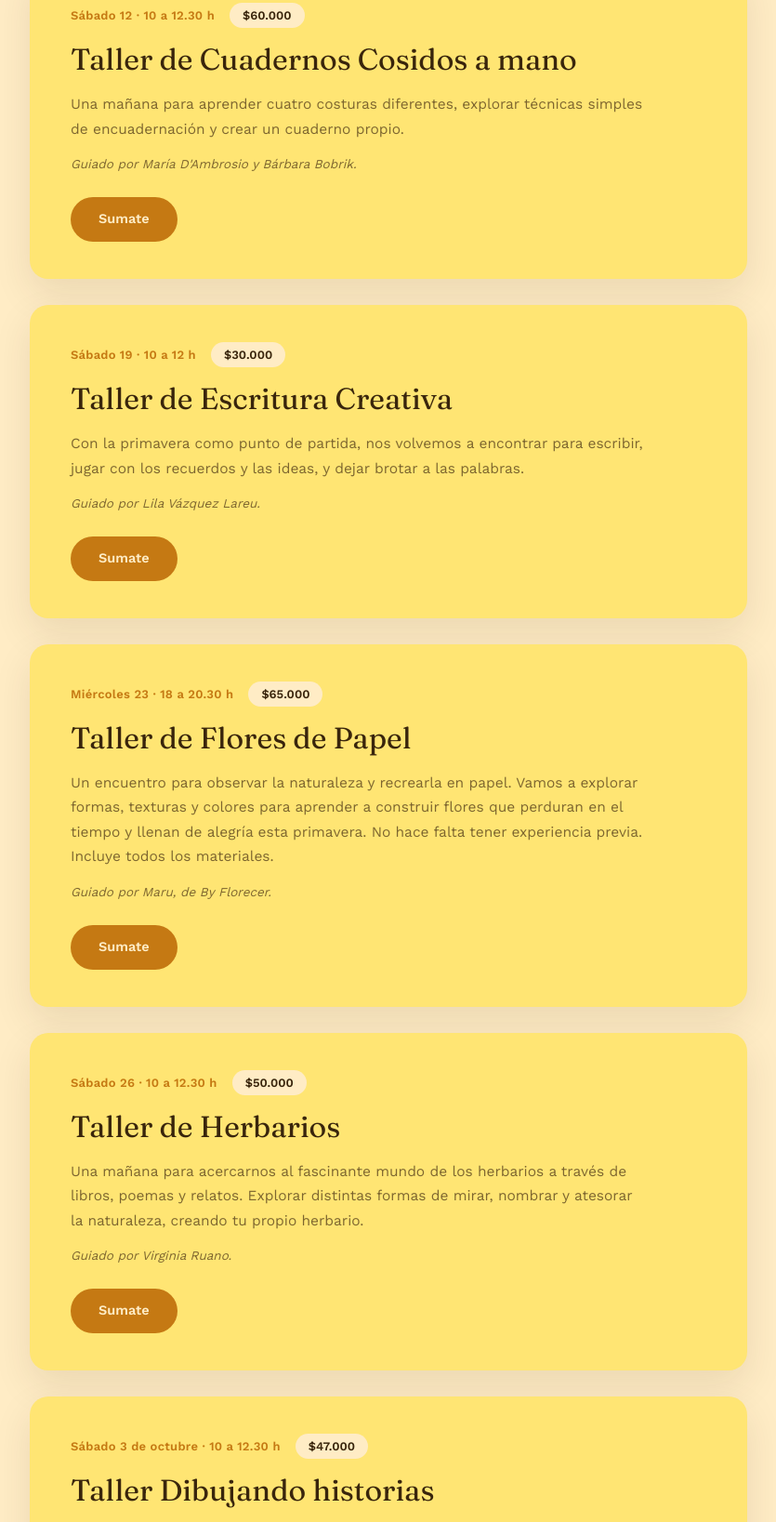
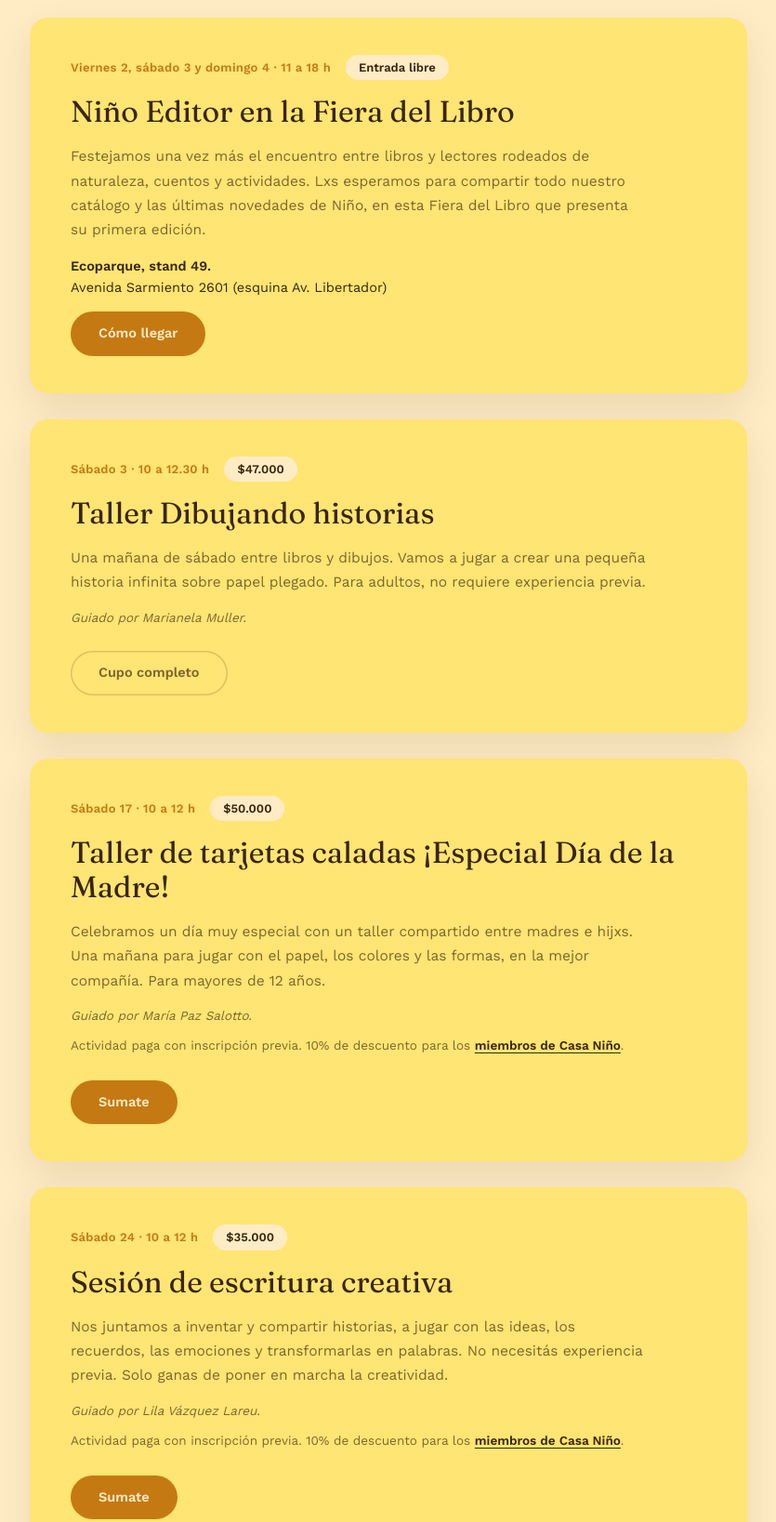
Before and after one commit to Casaninio/casa-nino-site, a website: page agenda.html in a window 1280 px wide. Shown: the part 544-2181 px from the top of the page at 93% size, without its empty margins (222-1057 px from the left). Drawn offline with nearby package versions, Linux system fonts and the light colour scheme.

Commit message:
Update agenda.html

```diff
--- a/agenda.html
+++ b/agenda.html
@@ -1,9 +1,10 @@
+
 <!DOCTYPE html>
 <html lang="es">
 <head>
 <meta charset="UTF-8">
 <meta name="viewport" content="width=device-width, initial-scale=1.0">
-<title>Agenda Septiembre — Casa Niño</title>
+<title>Agenda Octubre — Casa Niño</title>
 <link rel="preconnect" href="https://fonts.googleapis.com">
 <link href="https://fonts.googleapis.com/css2?family=Fraunces:ital,opsz,wght@0,9..144,300;0,9..144,400;0,9..144,500;1,9..144,400&family=Work+Sans:wght@400;500;600&display=swap" rel="stylesheet">
 <style>
@@ -50,6 +51,9 @@
     color:var(--ink-soft); font-size:16.5px; line-height:1.7; max-width:560px; margin:0 auto;
   }
 
+  .intro-block p a{color:var(--ink); font-weight:600; text-decoration:underline; text-underline-offset:3px;}
+  .intro-block p a:hover{color:var(--mustard);}
+
   /* ── lista de talleres ── */
   .talleres{max-width:820px; margin:0 auto; padding:36px 24px 100px;}
   .taller{
@@ -88,6 +92,11 @@
     transition:opacity .2s ease, transform .2s ease;
   }
   .taller-btn:hover{opacity:.88; transform:translateY(-1px);}
+  .taller-btn.completo{
+    background:transparent; color:var(--ink-soft);
+    box-shadow:inset 0 0 0 1.5px var(--line); cursor:default;
+  }
+  .taller-btn.completo:hover{opacity:1; transform:none;}
 
   /* ── cierre ── */
   .cierre{
@@ -100,6 +109,19 @@
   .cierre p{color:var(--ink-soft); font-size:14.5px; line-height:1.7;}
   .cierre a{color:var(--ink); font-weight:600; text-decoration:underline; text-underline-offset:3px;}
   .cierre a:hover{color:var(--mustard);}
+
+  /* ── extras octubre ── */
+  .taller p.lugar{
+    font-size:14.5px; color:var(--ink); margin-bottom:14px; line-height:1.6;
+  }
+  .taller p.nota{
+    font-size:13.5px; color:var(--ink-soft); line-height:1.6; margin-bottom:26px;
+  }
+  .taller p.guia + p.nota{margin-top:-14px;}
+  .taller p.nota a{
+    color:var(--ink); font-weight:600; text-decoration:underline; text-underline-offset:3px;
+  }
+  .taller p.nota a:hover{color:var(--mustard);}
 
   @media (max-width:600px){
     .top{padding:16px 20px;}
@@ -118,71 +140,85 @@
   </div>
 
   <div class="intro-block">
-    <div class="kicker">Agenda Septiembre</div>
-    <h1>Cinco talleres para la primavera</h1>
-    <p>Te esperamos para compartir las distintas actividades que estaremos dictando en la librería. Elegí la que mejor va con vos y sumate completando el formulario de inscripción. ¡Los cupos son limitados y vuelan!</p>
+    <div class="kicker">Agenda Octubre</div>
+    <h1>Un mes de feria, talleres y misterio</h1>
+    <p>Te esperamos para compartir las distintas actividades que preparamos para este mes, dentro y fuera de la librería. Elegí la que mejor va con vos y, en los talleres, sumate completando el formulario de inscripción. Tenés un 10% de descuento <a href="registro.html">registrándote a Casa Niño</a>.<br>¡Los cupos son limitados y vuelan!</p>
   </div>
 
   <div class="talleres">
 
-    <!-- ───────── TALLER 1 ───────── -->
+    <!-- ───────── ACTIVIDAD 1 ───────── -->
     <div class="taller">
       <div class="taller-meta">
-        <span class="taller-fecha">Sábado 12 · 10 a 12.30 h</span>
-        <span class="taller-precio">$60.000</span>
+        <span class="taller-fecha">Viernes 2, sábado 3 y domingo 4 · 11 a 18 h</span>
+        <span class="taller-precio">Entrada libre</span>
       </div>
-      <h2>Taller de Cuadernos Cosidos a mano</h2>
-      <p class="desc">Una mañana para aprender cuatro costuras diferentes, explorar técnicas simples de encuadernación y crear un cuaderno propio.</p>
-      <p class="guia">Guiado por María D'Ambrosio y Bárbara Bobrik.</p>
-      <a href="https://docs.google.com/forms/d/e/1FAIpQLSficOISTGalmwy9ghoBbsx19wccZRzuPimTpvBiYmRQLGrOCw/viewform?usp=header" class="taller-btn" target="_blank" rel="noopener">Sumate</a>
+      <h2>Niño Editor en la Fiera del Libro</h2>
+      <p class="desc">Festejamos una vez más el encuentro entre libros y lectores rodeados de naturaleza, cuentos y actividades. Lxs esperamos para compartir todo nuestro catálogo y las últimas novedades de Niño, en esta Fiera del Libro que presenta su primera edición.</p>
+      <p class="lugar"><strong>Ecoparque, stand 49.</strong><br>Avenida Sarmiento 2601 (esquina Av. Libertador)</p>
+      <a href="https://www.google.com/maps/search/?api=1&amp;query=Ecoparque+Avenida+Sarmiento+2601+Buenos+Aires" class="taller-btn" target="_blank" rel="noopener">Cómo llegar</a>
     </div>
 
-    <!-- ───────── TALLER 2 ───────── -->
+    <!-- ───────── ACTIVIDAD 2 ───────── -->
     <div class="taller">
       <div class="taller-meta">
-        <span class="taller-fecha">Sábado 19 · 10 a 12 h</span>
-        <span class="taller-precio">$30.000</span>
-      </div>
-      <h2>Taller de Escritura Creativa</h2>
-      <p class="desc">Con la primavera como punto de partida, nos volvemos a encontrar para escribir, jugar con los recuerdos y las ideas, y dejar brotar a las palabras.</p>
-      <p class="guia">Guiado por Lila Vázquez Lareu.</p>
-      <a href="https://docs.google.com/forms/d/e/1FAIpQLSeevQJmu7vXvt1PzC3sW-sZvUQ73GZiS_8PX3OLZ-UM-SCb-Q/viewform?usp=header" class="taller-btn" target="_blank" rel="noopener">Sumate</a>
-    </div>
-
-    <!-- ───────── TALLER 3 ───────── -->
-    <div class="taller">
-      <div class="taller-meta">
-        <span class="taller-fecha">Miércoles 23 · 18 a 20.30 h</span>
-        <span class="taller-precio">$65.000</span>
-      </div>
-      <h2>Taller de Flores de Papel</h2>
-      <p class="desc">Un encuentro para observar la naturaleza y recrearla en papel. Vamos a explorar formas, texturas y colores para aprender a construir flores que perduran en el tiempo y llenan de alegría esta primavera. No hace falta tener experiencia previa. Incluye todos los materiales.</p>
-      <p class="guia">Guiado por Maru, de By Florecer.</p>
-      <a href="https://docs.google.com/forms/d/e/1FAIpQLSfP6FhcWaOLxUKKHftcOc2t_mW5EPieDnlIwt7ChTNdIJOuQg/viewform?usp=header" class="taller-btn" target="_blank" rel="noopener">Sumate</a>
-    </div>
-
-    <!-- ───────── TALLER 4 ───────── -->
-    <div class="taller">
-      <div class="taller-meta">
-        <span class="taller-fecha">Sábado 26 · 10 a 12.30 h</span>
-        <span class="taller-precio">$50.000</span>
-      </div>
-      <h2>Taller de Herbarios</h2>
-      <p class="desc">Una mañana para acercarnos al fascinante mundo de los herbarios a través de libros, poemas y relatos. Explorar distintas formas de mirar, nombrar y atesorar la naturaleza, creando tu propio herbario.</p>
-      <p class="guia">Guiado por Virginia Ruano.</p>
-      <a href="https://docs.google.com/forms/d/e/1FAIpQLScfJUkSaOdWXVr46zY4MesKGGKaGIBxq7DDy6BhaGfSwxqtlA/viewform?usp=header" class="taller-btn" target="_blank" rel="noopener">Sumate</a>
-    </div>
-
-    <!-- ───────── TALLER 5 ───────── -->
-    <div class="taller">
-      <div class="taller-meta">
-        <span class="taller-fecha">Sábado 3 de octubre · 10 a 12.30 h</span>
+        <span class="taller-fecha">Sábado 3 · 10 a 12.30 h</span>
         <span class="taller-precio">$47.000</span>
       </div>
       <h2>Taller Dibujando historias</h2>
       <p class="desc">Una mañana de sábado entre libros y dibujos. Vamos a jugar a crear una pequeña historia infinita sobre papel plegado. Para adultos, no requiere experiencia previa.</p>
       <p class="guia">Guiado por Marianela Muller.</p>
-      <a href="https://docs.google.com/forms/d/e/1FAIpQLSejBCGyE0G59dJNXnGCUgkphb0t6NYvtXT3xFFM9cTUekLoYw/viewform?usp=header" class="taller-btn" target="_blank" rel="noopener">Sumate</a>
+      <span class="taller-btn completo">Cupo completo</span>
+    </div>
+
+    <!-- ───────── ACTIVIDAD 3 ───────── -->
+    <div class="taller">
+      <div class="taller-meta">
+        <span class="taller-fecha">Sábado 17 · 10 a 12 h</span>
+        <span class="taller-precio">$50.000</span>
+      </div>
+      <h2>Taller de tarjetas caladas ¡Especial Día de la Madre!</h2>
+      <p class="desc">Celebramos un día muy especial con un taller compartido entre madres e hijxs. Una mañana para jugar con el papel, los colores y las formas, en la mejor compañía. Para mayores de 12 años.</p>
+      <p class="guia">Guiado por María Paz Salotto.</p>
+      <p class="nota">Actividad paga con inscripción previa. 10% de descuento para los <a href="registro.html">miembros de Casa Niño</a>.</p>
+      <a href="https://forms.gle/XY9mzfpDnhGvFwwK6" class="taller-btn" target="_blank" rel="noopener">Sumate</a>
+    </div>
+
+    <!-- ───────── ACTIVIDAD 4 ───────── -->
+    <div class="taller">
+      <div class="taller-meta">
+        <span class="taller-fecha">Sábado 24 · 10 a 12 h</span>
+        <span class="taller-precio">$35.000</span>
+      </div>
+      <h2>Sesión de escritura creativa</h2>
+      <p class="desc">Nos juntamos a inventar y compartir historias, a jugar con las ideas, los recuerdos, las emociones y transformarlas en palabras. No necesitás experiencia previa. Solo ganas de poner en marcha la creatividad.</p>
+      <p class="guia">Guiado por Lila Vázquez Lareu.</p>
+      <p class="nota">Actividad paga con inscripción previa. 10% de descuento para los <a href="registro.html">miembros de Casa Niño</a>.</p>
+      <a href="https://forms.gle/FAeYrMgKvp8ji6FP8" class="taller-btn" target="_blank" rel="noopener">Sumate</a>
+    </div>
+
+    <!-- ───────── ACTIVIDAD 5 ───────── -->
+    <div class="taller">
+      <div class="taller-meta">
+        <span class="taller-fecha">Sábado 31 · 10 a 12 h</span>
+        <span class="taller-precio">$52.000</span>
+      </div>
+      <h2>Dibujando historias — Edición Misterio &amp; Fantasía</h2>
+      <p class="desc">Entre libros y dibujos nos reunimos para crear historias fantásticas. A jugar sobre papel plegado inventando pequeñas historias infinitas. Una sesión especial que nos invita a dejar volar la imaginación y a producir personajes extraños, criaturas misteriosas y relatos que den un poquito de miedo (o mucha risa). No hace falta experiencia previa. Para mayores de 12 años.</p>
+      <p class="guia">Guiado por Marianela Muller.</p>
+      <p class="nota">Actividad paga con inscripción previa. 10% de descuento para los <a href="registro.html">miembros de Casa Niño</a>.</p>
+      <a href="https://forms.gle/gLSF28YFFjU6vRWU7" class="taller-btn" target="_blank" rel="noopener">Sumate</a>
+    </div>
+
+    <!-- ───────── ACTIVIDAD 6 ───────── -->
+    <div class="taller">
+      <div class="taller-meta">
+        <span class="taller-fecha">Sábado 31 · 11 a 20 h</span>
+        <span class="taller-precio">Gratuita</span>
+      </div>
+      <h2>Pop up en la vereda ¡Especial Halloween!</h2>
+      <p class="desc">¿Dulce o truco? Sacamos la librería a la vereda y llenamos las calles de fantasía y misterio. Nos reunimos para compartir un sábado de terror entre libros, plantas y objetos que seleccionamos especialmente para ustedes. No olvides tu disfraz y un lugar donde guardar sorpresas…</p>
+      <p class="nota">Actividad gratuita. Se suspende por lluvia.</p>
     </div>
 
   </div>
```
